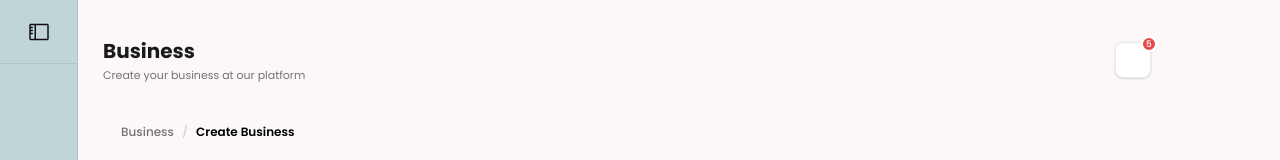
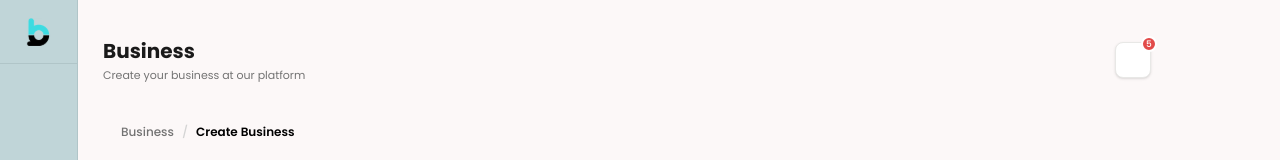
Before and after one commit to SaifulET/Iron_Frontend, a Next.js app: page /business-dashboard in a window 1280 px wide. Shown: the top 160 px of the page. Built offline with nearby package versions, Linux system fonts and the light colour scheme; some icons are missing.

Commit message:
update collapsed sidebar header to render small Bookly logo icon

```diff
--- a/src/components/DashboardSidebar.tsx
+++ b/src/components/DashboardSidebar.tsx
@@ -99,9 +99,9 @@
         {isCollapsed ? (
           <button
             onClick={() => setIsCollapsed(false)}
-            className="w-8 h-8 rounded-lg hover:bg-[#B0C5C8]/50 flex items-center justify-center text-[#1C1B1C] transition-all cursor-pointer"
+            className="w-10 h-10 hover:bg-[#B0C5C8]/50 flex items-center justify-center transition-all cursor-pointer rounded-lg"
           >
-            <img src="/businessDashboard/Sidebar Icon.svg" alt="Toggle Sidebar" className="w-6 h-6 object-contain" />
+            <img src="/img/smallBlacklogo.svg" alt="Bookly" className="w-7 h-7 object-contain" />
           </button>
         ) : (
           <>
```
